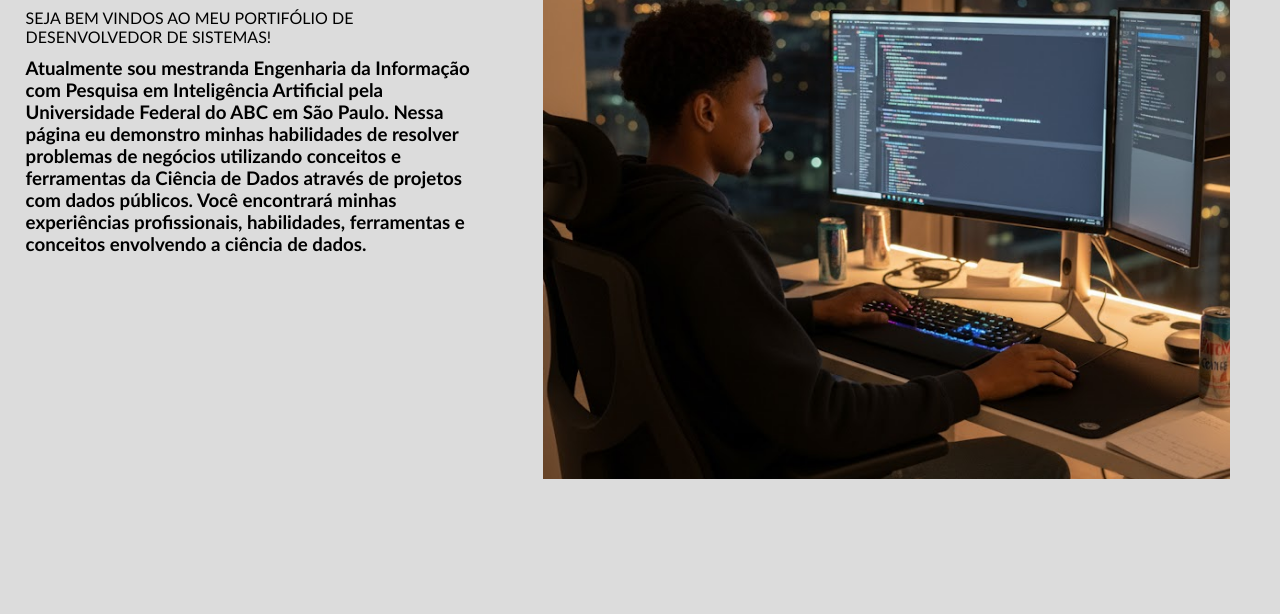
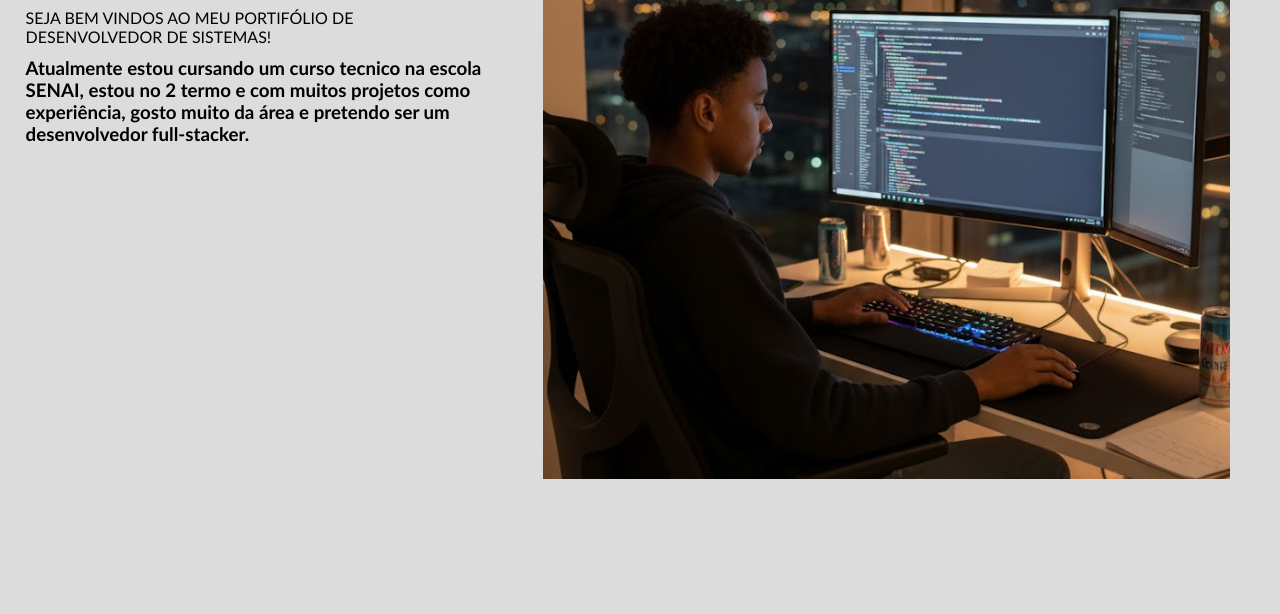
Before and after one commit to carlosedusp05/portifolio-carlos, a plain HTML site: page index.html in a window 1280 px wide. Shown: the part 186-800 px from the top of the page. Drawn offline with Linux system fonts and the light colour scheme.

Commit message:
descrição arrumada

```diff
--- a/index.html
+++ b/index.html
@@ -20,9 +20,7 @@
                     SEJA BEM VINDOS AO MEU PORTIFÓLIO DE DESENVOLVEDOR DE SISTEMAS!
                 </div>
                 <div class="descricao">
-                    <h3>Atualmente sou mestranda Engenharia da Informação com Pesquisa em Inteligência Artificial pela Universidade Federal do ABC em São Paulo.
-                        Nessa página eu demonstro minhas habilidades de resolver problemas de negócios utilizando conceitos e ferramentas da Ciência de Dados através de projetos com dados públicos.
-                        Você encontrará minhas experiências profissionais, habilidades, ferramentas e conceitos envolvendo a ciência de dados.</h3>
+                    <h3>Atualmente estou cursando um curso tecnico na escola SENAI, estou no 2 termo e com muitos projetos como experiência, gosto muito da área e pretendo ser um desenvolvedor full-stacker.</h3>
                 </div>
             </div>
             <div class="imagem">
```
